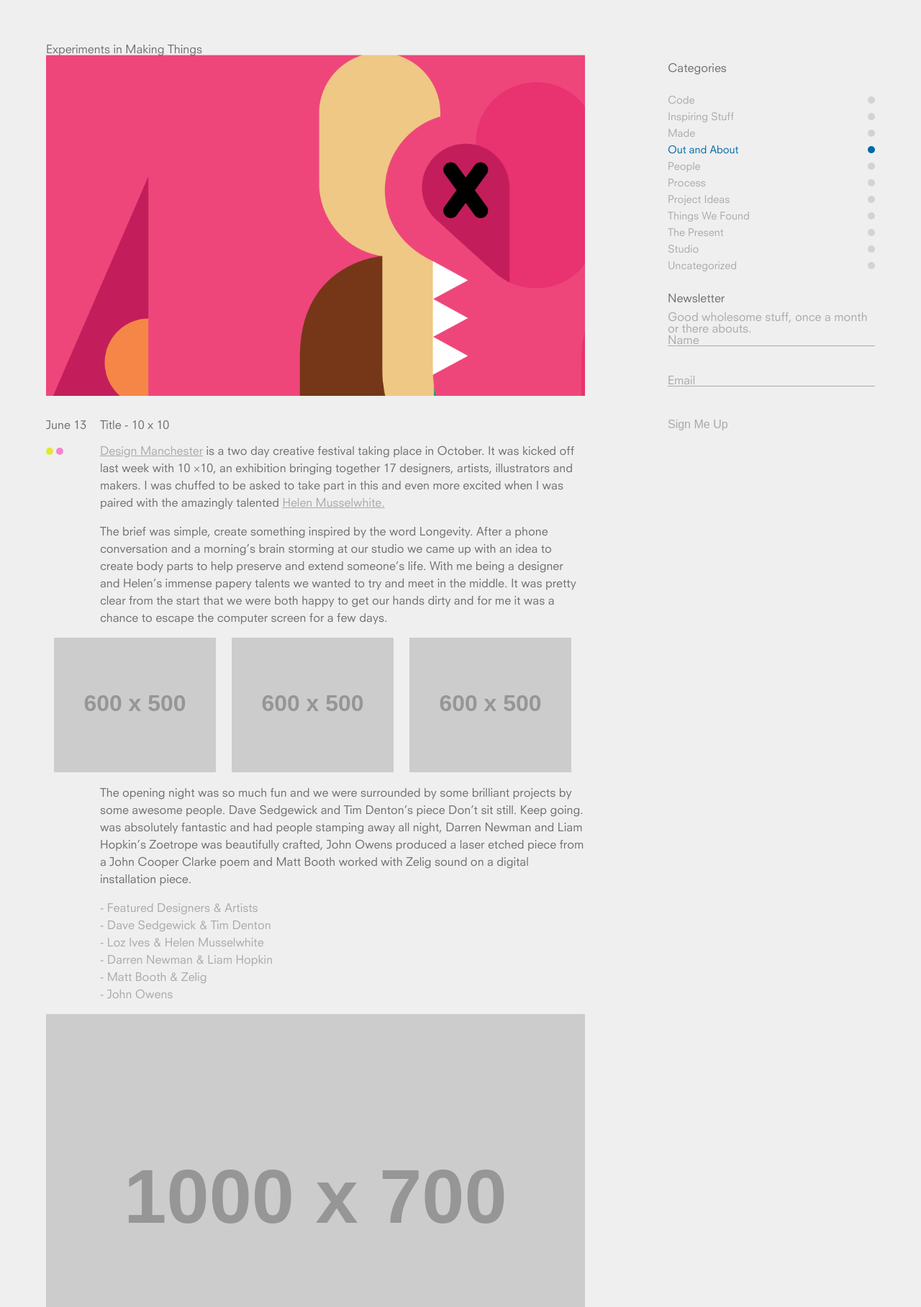
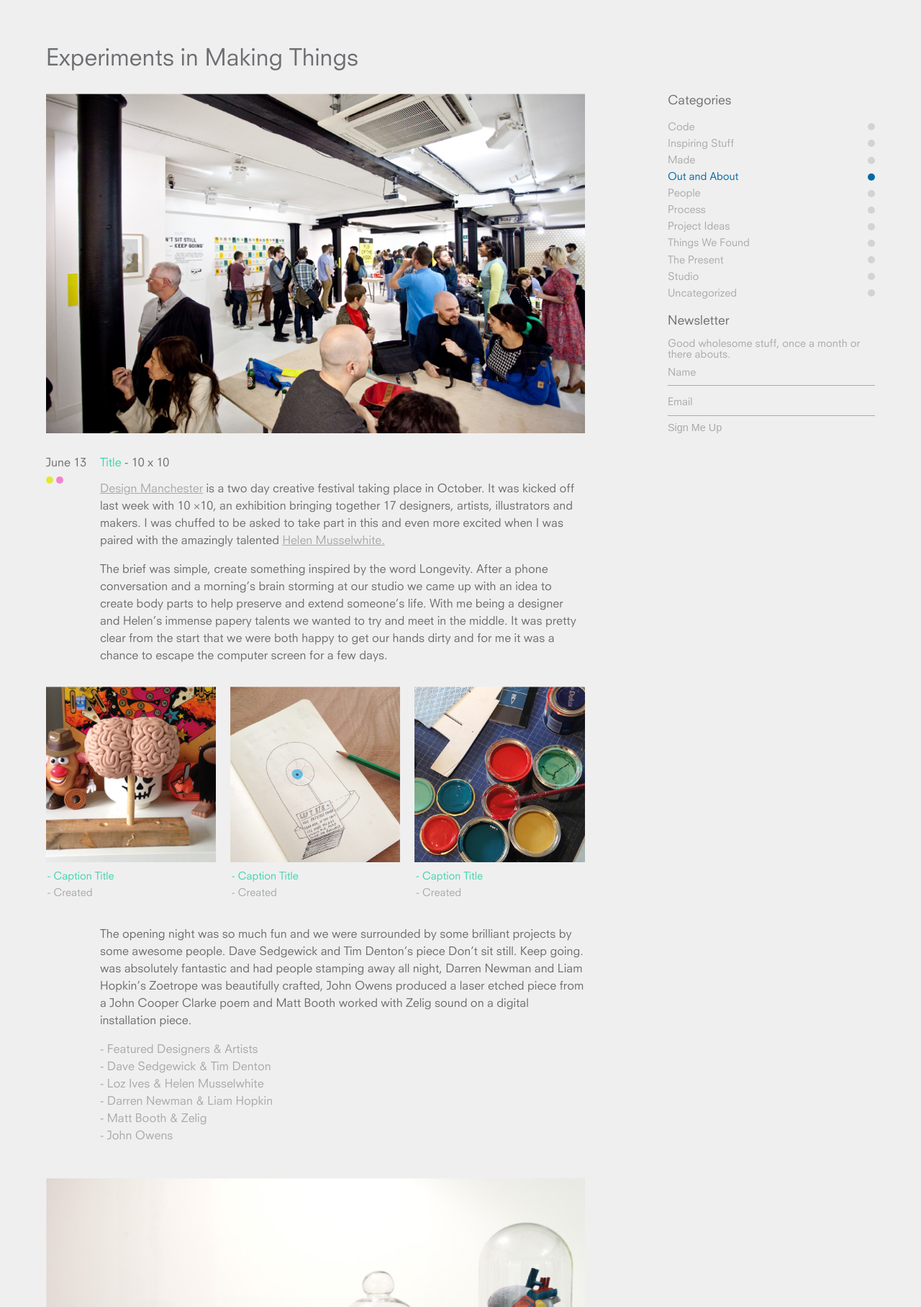
Before and after one commit to EMT/fieldwork-v2, a Jekyll site: the page built from blog-post.html, in a window 1280 px wide, cut to the strip 104-1920 px from the top of the page. Shown: the whole strip at 72% size. Built offline with Jekyll 4.4.1, drawn with Linux system fonts in a browser that asks for light colours; nearby versions of some CDN libraries; some of the changed text lies outside the part shown.

Commit message:
Tons of changes to single post page

```diff
--- a/blog-post.html
+++ b/blog-post.html
@@ -4,12 +4,14 @@ layout: default
 
 <div class="wrapper">
 
-<h1>Experiments in Making Things</h1>
+<div class="banner">
+	<h1>Experiments in Making Things</h1>
+</div>
 
 <div class="main-content">
 	<div class="single-post">
 		<div class="title-img">
-			<img src="/images/fw-blog-test-post-2.png" alt="">
+			<img src="/images/fw-blog-post-image-4.png" alt="">
 		</div>
 		<div class="meta-data">
 			<div class="date">June 13</div>
@@ -21,7 +23,7 @@ layout: default
 			</div>
 		</div>
 		<div class="text">
-			<span>Title</span><span> - 10 x 10</span>
+			<span class="title">Title</span><span class="title-long"> - 10 x 10</span>
 			<p>
 				<a href="#">Design Manchester</a> is a two day creative festival taking place in October. It was kicked off last week
 				with 10 ×10, an exhibition bringing together 17 designers, artists, illustrators and makers. I was chuffed
@@ -32,15 +34,22 @@ layout: default
 				The brief was simple, create something inspired by the word Longevity. After a phone conversation and a morning’s brain storming at our studio we came up with an idea to create body parts to help preserve and extend someone’s life. With me being a designer and Helen’s immense papery talents we wanted to try and meet in the middle. It was pretty clear from the start that we were both happy to get our hands dirty and for me it was a chance to escape the computer screen for a few days.
 			</p>
 		</div>
+		<!-- Swap with spans ? -->
 			<div class="images">
 				<div class="image-col-3">
-					<img src="http://placehold.it/600x500" alt="">
+					<img src="/images/fw-blog-post-image-1.png" alt="">
+					<p class="caption">- Caption Title</p>
+					<p class="caption-alt">- Created</p>
 				</div>
 				<div class="image-col-3">
-					<img src="http://placehold.it/600x500" alt="">
+					<img src="/images/fw-blog-post-image-2.png" alt="">
+					<p class="caption">- Caption Title</p>
+					<p class="caption-alt">- Created</p>
 				</div>
 				<div class="image-col-3">
-					<img src="http://placehold.it/600x500" alt="">
+					<img src="/images/fw-blog-post-image-3.png" alt="">
+					<p class="caption">- Caption Title</p>
+					<p class="caption-alt">- Created</p>
 				</div>
 			</div>
 		<div class="text">
@@ -57,7 +66,9 @@ layout: default
 			</ul>
 		</div>
 		<div class="image-col-1">
-			<img src="http://placehold.it/1000x700" alt="">
+			<img src="/images/fw-blog-post-image-5.png" alt="">
+			<p class="caption">- Photography from the exhibition</p>
+			<p class="caption-alt">- By Sebastian Matthes</p>
 		</div>
 		<div class="text">
 			<p>
@@ -65,10 +76,10 @@ layout: default
 				at the Bench Self Made Gallery in the Northern Quarter so get yourself down there and have a look.
 			</p>
 			<p>
-				A final special thanks goes to John and Fiona from Instruct for organising the whole thing! It’s been
+				A final special thanks goes to John and Fiona from <a href="#">Instruct</a> for organising the whole thing! It’s been
 				a pleasure.
 			</p>
-			<span>Posted by Loz</span>
+			<span>Posted by <a href="#">Loz</a></span>
 		</div>
 	</div>
 	<div class="pagination">
--- a/css/_blog.scss
+++ b/css/_blog.scss
@@ -1,4 +1,16 @@
 // Structure
+
+.banner {
+	width: 100%;
+	float: left;
+	margin-bottom: 2em;
+}
+
+// Temp Header Styles
+.banner h1 {
+	font-size: 2em;
+	line-height: 1.2;
+}
 
 .main-content {
 	float: left;
@@ -9,15 +21,13 @@
 .sidebar {
 	float:left;
 	width: 25%;
+	font-size: 0.9em;
 }
 
 .sidebar {
 	color: rgb(167, 169, 172);
 }
 
-.sidebar h3 {
-	color: rgb(109, 110, 113);
-}
 
 $blog-pink: rgb(238,70,123);
 $blog-yellow: rgb(254,221,60);
@@ -124,13 +134,15 @@ li.studio a:hover, li.studio.active a {
 // Sidebar
 
 .sidebar h3 {
-	padding: 0.6em 0.5em 0.6em 0;
+	padding: 1em 0;
+	color: rgb(109, 110, 113);
+	font-size: 1.2em;
 }
 
-.category-links {
-	list-style: none;
-	padding: 1em 0;
+.sidebar h3:first-of-type {
+	padding-top: 0;
 }
+
 
 .category-links a {
 	text-decoration: none;
@@ -138,7 +150,7 @@ li.studio a:hover, li.studio.active a {
 	display: block;
 	padding: 0.3em 0;
 	position: relative;
-	font-size: 0.9em;
+	// font-size: 0.9em;
 }
 
 .category-icons {
@@ -224,6 +236,10 @@ li.studio a:hover, li.studio.active a {
 
 .post-list > li {
 	margin: 2em 0;
+}
+
+.post-list > li:first-of-type {
+	margin: 0 0 2em 0;
 }
 
 // No Image styles
@@ -332,6 +348,7 @@ li.studio a:hover, li.studio.active a {
 }
 
 
+
 // Single Post
 
 .single-post:after, .images:after {
@@ -340,15 +357,59 @@ li.studio a:hover, li.studio.active a {
 	clear: both;
 }
 
+
+.single-post {
+	margin-bottom: 2em;
+}
+
+// !!! These are using category specific colors, duplicate this for all other colors
+
+.single-post .caption, .single-post .caption-alt {
+	font-size: 0.9em;
+	margin: 0.1em;
+}
+
+.single-post .title {
+	color: $blog-turquoise;
+}
+
+.single-post .caption {
+	color: $blog-turquoise;
+}
+
+.single-post .caption-alt {
+	color: rgb(167, 169, 172);
+}
+
+
 .single-post .meta-data {
 	float: left;
 	width: 10%;
 }
 
+.single-post .meta-data .category-icons {
+	margin: 0.2em 0;
+}
+
 .images .image-col-3 {
-	width: 30%;
+	width: 33.33%;
 	float: left;
-	margin: 0 1.5%;
+	box-sizing: border-box;
+	padding: 0 10px;
+}
+
+.images img {
+	margin-bottom: 0.5em;
+}
+
+.image-col-1 {
+	float: left;
+	margin: 2em 0;
+}
+
+.single-post .images {
+	margin: 1em -10px;
+	float: left;
 }
 
 .single-post img {
@@ -356,11 +417,11 @@ li.studio a:hover, li.studio.active a {
 	display: block;
 }
 
-.title-img {
+.single-post .title-img {
 	margin-bottom: 2em;
 }
 
-.text {
+.single-post .text {
 	width: 90%;
 	float: right;
 }
```
Also changed, not shown: blog-list.html (+8 -2 lines), images/fw-blog-post-image-1.png (added), images/fw-blog-post-image-2.png (added), images/fw-blog-post-image-3.png (added), images/fw-blog-post-image-4.png (added), images/fw-blog-post-image-5.png (added).
